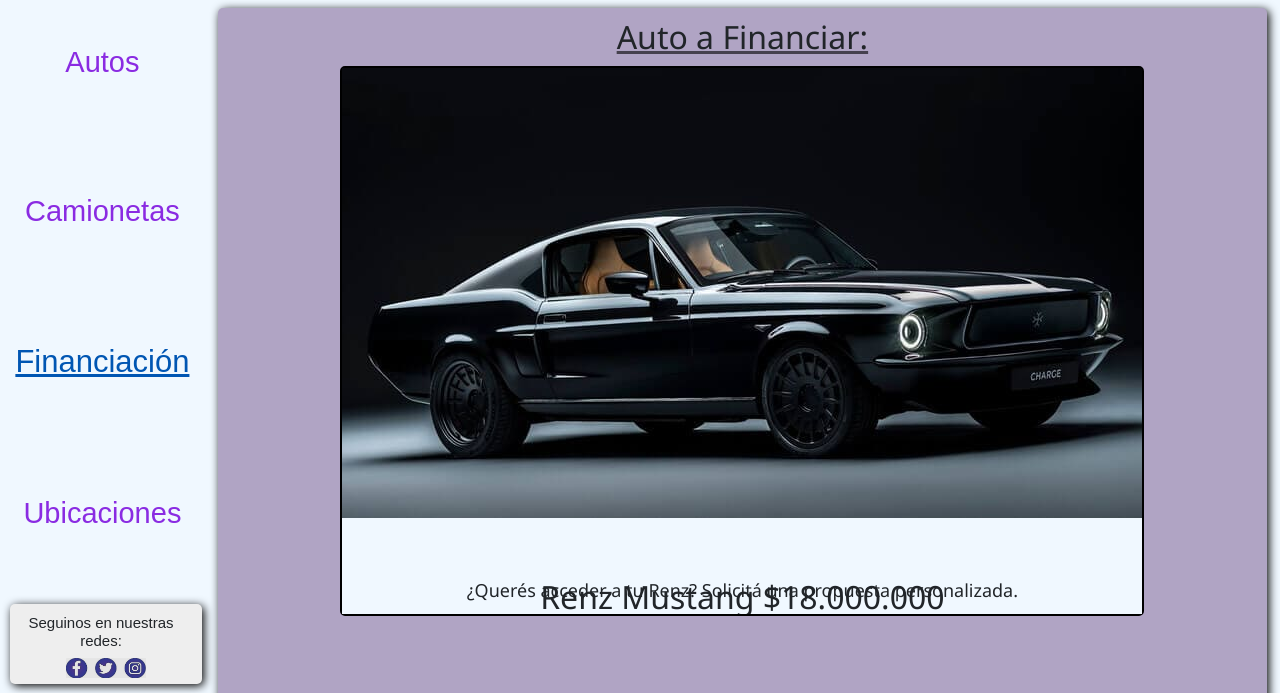
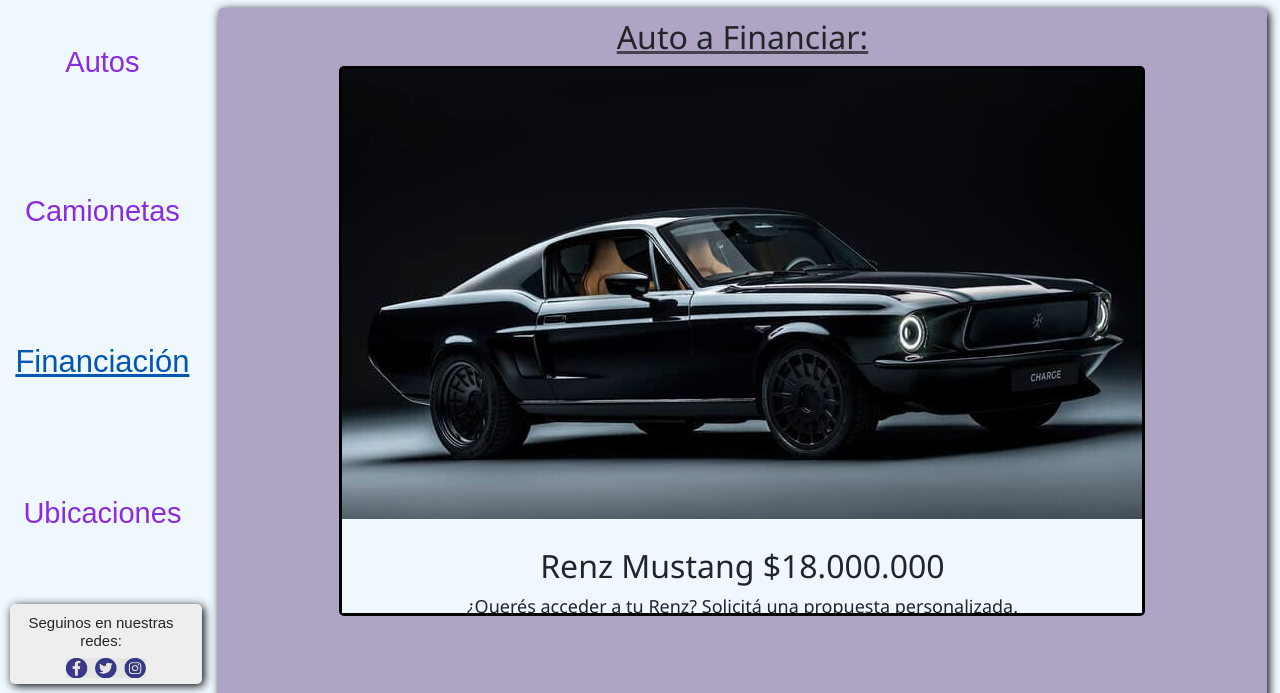
Before and after one commit to nicoWillemet18/PF-Willemet, a website: page financiacion.html in a window 1280 px wide. Shown: the part 92-785 px from the top of the page. Drawn offline with nearby package versions, Linux system fonts and the light colour scheme.

Commit message:
arreglo en financiación

```diff
--- a/financiacion.html
+++ b/financiacion.html
@@ -52,8 +52,8 @@
                 <img src="assets/multimedia1/financiado.jpg" alt="Auto a Financiar">
             </div>
             <div class="finan__principal__descrp">
-             <h2>Renz Mustang $18.000.000</h2>
-             <h3>¿Querés acceder a tu Renz? Solicitá una propuesta personalizada.</h3>
+             <h2 class="finan__principal__descrp__h2">Renz Mustang $18.000.000</h2>
+             <h3 class="finan__principal__descrp__h3">¿Querés acceder a tu Renz? Solicitá una propuesta personalizada.</h3>
             </div>
         </div>
         <div class="numeros">
--- a/scss/main.scss
+++ b/scss/main.scss
@@ -63,7 +63,7 @@
 }
 .finan__principal {
     position: relative;
-    border: solid black 2px;
+    border: solid black 3px;
     margin-right: 5px;
     display: flex;
     flex-direction: column;
@@ -77,6 +77,7 @@
         align-items: center;
         display: flex;
         flex-direction: column;
+        background-color: $color-primario;
         & img{
             @include sizes (100%, 100%);
             max-width: 800px;
@@ -89,12 +90,13 @@
         display: flex;
         flex-direction: column;
         overflow: hidden;
+        justify-content: space-around;
          & h2 {
             position: relative;
             font-family: $font-secundario;
             text-align: center;
+            top: 28px;
             font-size: xx-large;
-            top: 60px;
             }
          & h3 {
             position: relative;
--- a/scss/responsive/_tablet.scss
+++ b/scss/responsive/_tablet.scss
@@ -33,11 +33,8 @@
         display: grid;
         grid-template-columns: 50% 50%;
     }
-    .finan__principal__descrp__h2 {
-        top: 5px;
-    }
     .finan__principal__descrp__h3 {
-        padding: 15px;
+        padding: 25px;
     }
     .sidebar__link2 {
         font-size: xx-large;
```
Also changed, not shown: css/main.css, 1 other file.
